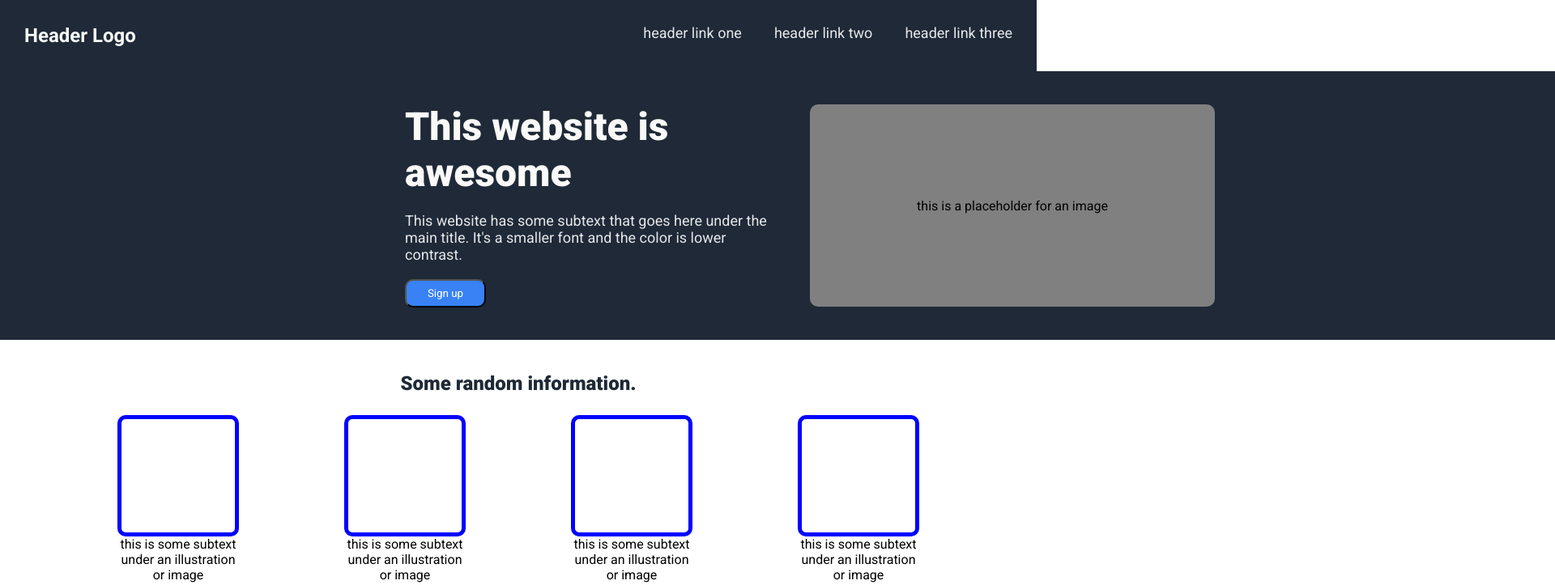
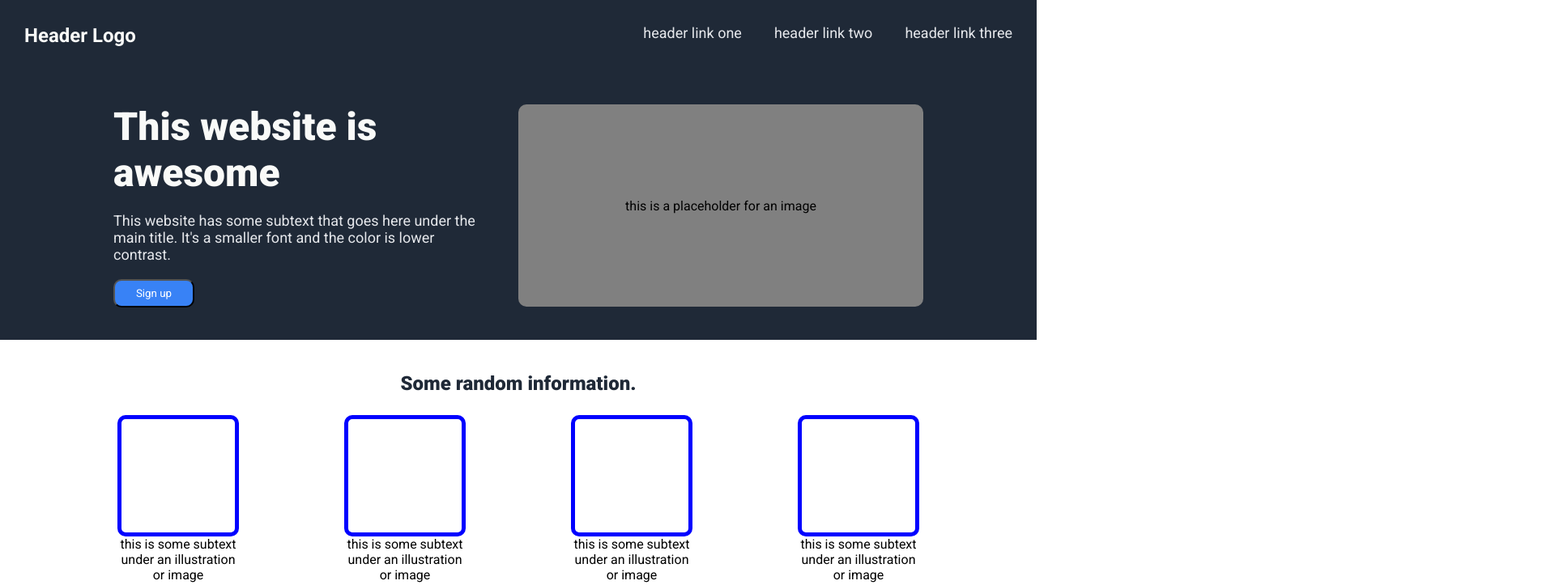
Before and after one commit to ffernandezTech/landing-page, a plain HTML site: page index.html in a window 1280 px wide. Shown: the top 723 px of the page at 81% size, 1920 px wide, since content can reach past the window. Drawn offline with Linux system fonts and the light colour scheme.

Commit message:
fixed: width for main-hero.

```diff
--- a/style.css
+++ b/style.css
@@ -70,8 +70,8 @@ to embed it into our HTML head and these lines of codes below */
 /* making main hero and its items into a flex box */
 .main-hero{
     display: flex;
-    width: 2000px ;
-    height: auto;
+    /* width: 2000px ;
+    height: auto; */
     column-gap: 50px;
     padding: 40px;
     gap: 100px;
```
